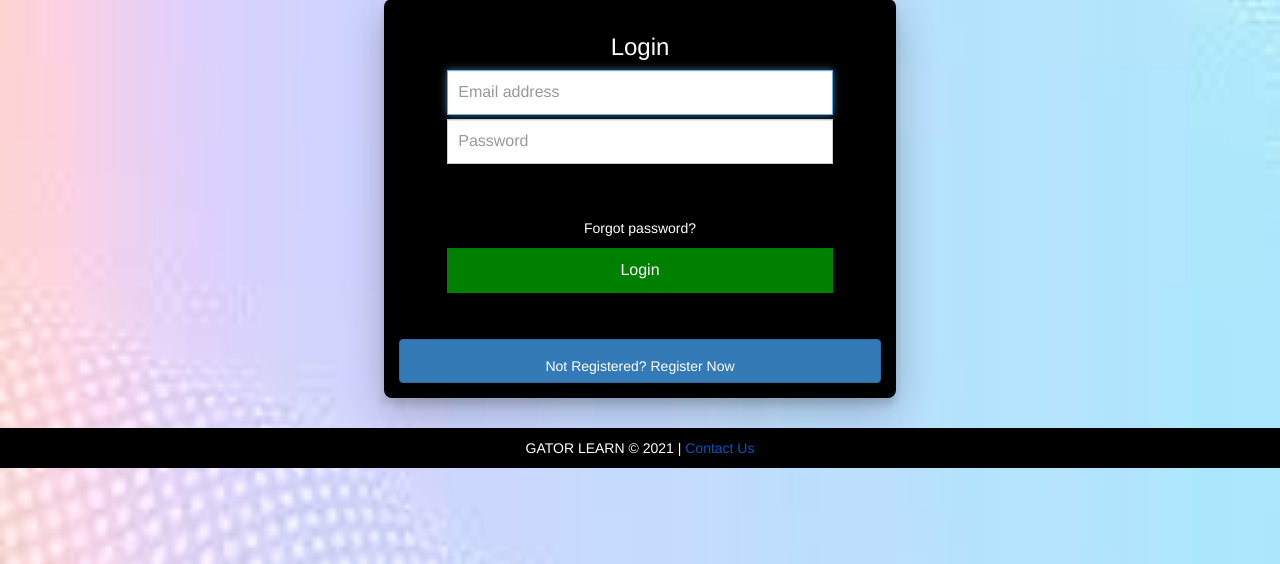
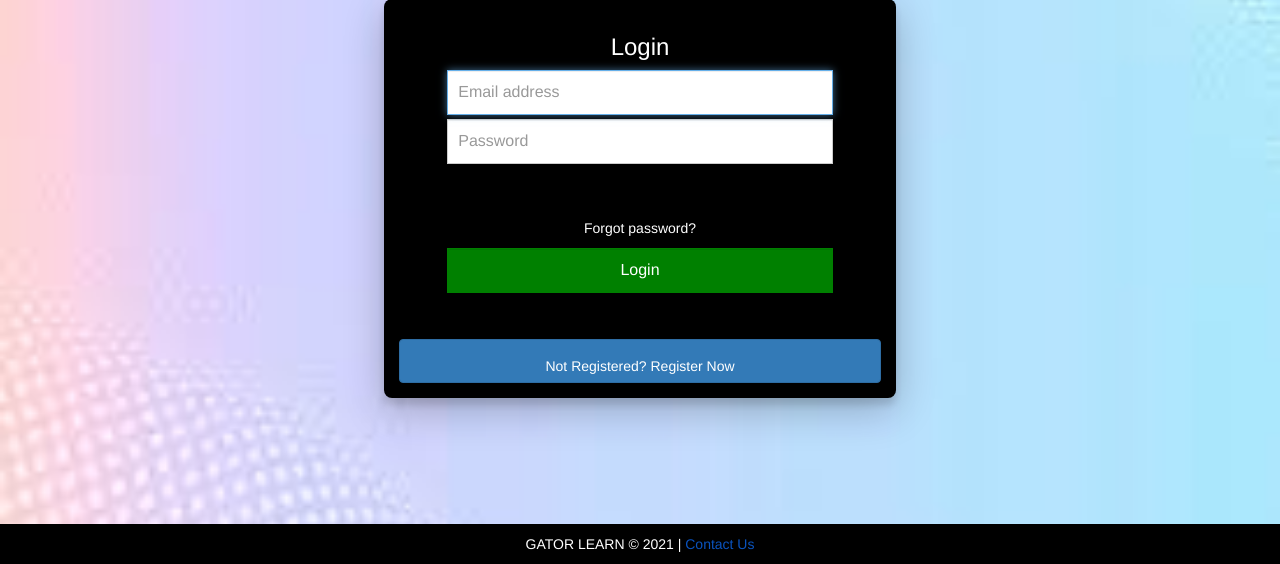
Before and after one commit to ManaliSeth/Gator-Learn, a Flask app: page /userLoadLogin in a window 1280 px wide. Shown: the part 236-800 px from the top of the page. Run offline with Flask 2, Linux system fonts and the light colour scheme; data that the repository does not hold is empty; some libraries are stand-ins or nearby versions.

Commit message:
fixed footer in login & reg, center align reg

```diff
--- a/project/templates/user/login.html
+++ b/project/templates/user/login.html
@@ -35,17 +35,11 @@
     }
 
     body{
-      /*width: 100vw;*/
-      /*min-height: 100vh;*/
-      /*font-family: "Robato",sans-serif;*/
-      /*font-size: 17px;*/
       background: url("../../static/images/tutoring_HomePage4.jpg") no-repeat;
       background-size: cover;
       display: flex;
       align-items: center;
-      /*justify-content: center;*/
       flex-direction: column;
-      /*padding-top: 115px;*/
     }
 
     #login-form {
@@ -107,7 +101,7 @@
 
     #login-form button[type="submit"]{ margin-top:10px; }
 
-    #login-form .form-reset, #login-form .form-signup{ display: none; }
+    #login-form .form-reset, #login-form .form-login{ display: none; }
 
     .submit{
       background: green;
@@ -118,7 +112,12 @@
     #footer{
         padding-top: 30px;
         width: 100vw;
-    }
+        position:fixed;
+        bottom:0;
+        left:0;
+}
+
+
 </style>
 
 <script>
@@ -157,7 +156,8 @@
             </div>
             <div class="input-group">
               <input type="password" name="loginPassword" id="inputPassword" class="form-control" placeholder="Password" required="">
-            </div>
+                </div>
+
             </br>
             {{errorMsg}}
             <br>
@@ -169,6 +169,7 @@
             <hr>
             <button class="btn btn-primary btn-block" type="button" id="btn-signup"><a href="/userLoadRegister">Not Registered? Register Now</a>  </button>
         </form>
+        <div id="error"></div>
 
         <form action="#" class="form-reset">
                 <input type="email" id="resetEmail" class="form-control" placeholder="Email address" required="" autofocus="">
@@ -202,6 +203,7 @@
             alert("Invalid Email.")
         }
     }
+
 </script>
 
 <div id="footer">
```
Also changed, not shown: project/templates/user/registration.html (+13 -3 lines).
